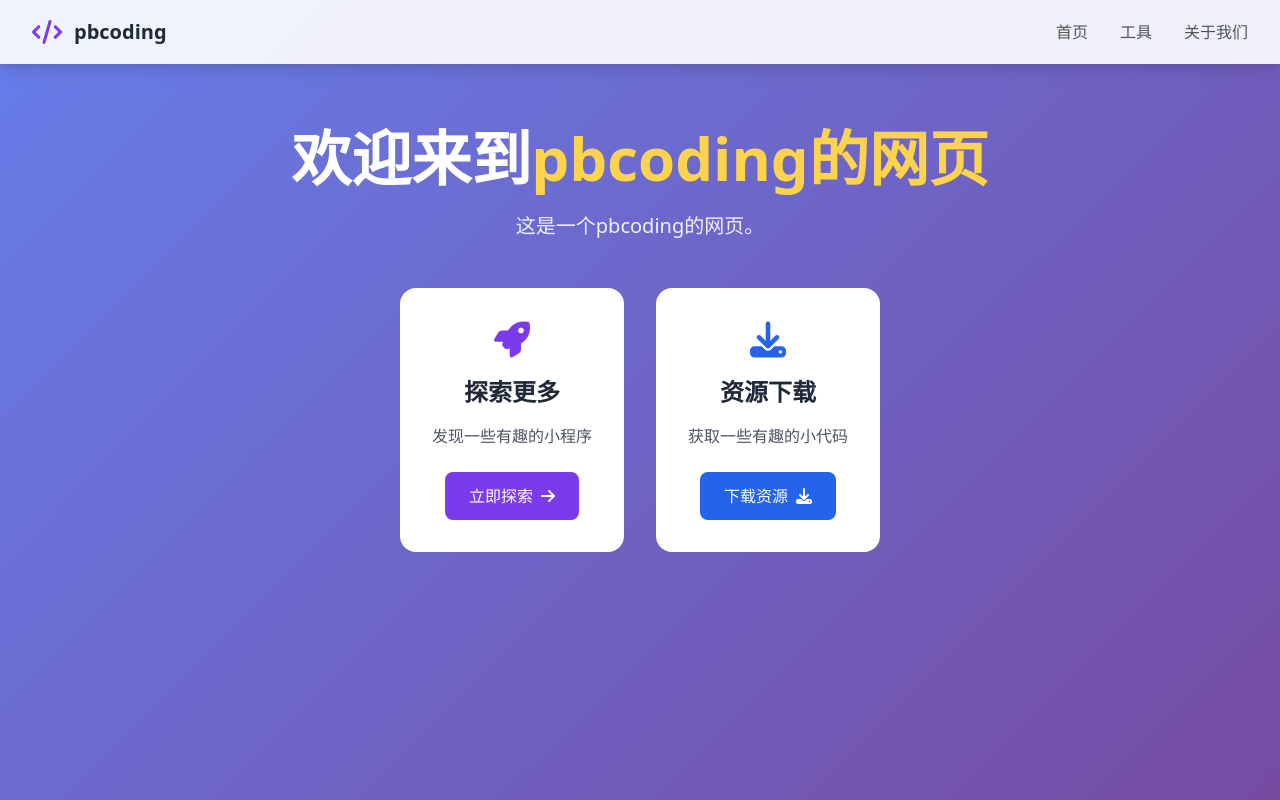
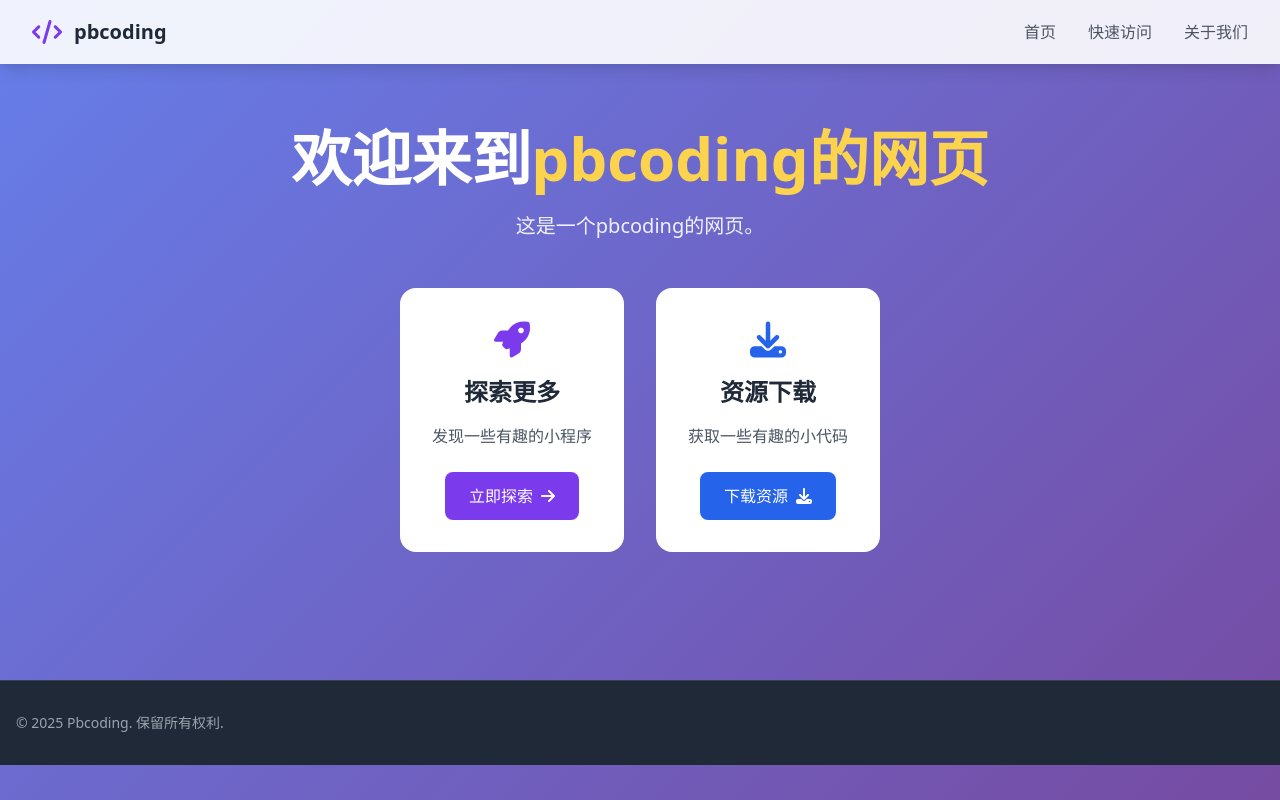
Before and after one commit to pbcoding123/pbcoding-website, a plain HTML site: page index.html in a window 1280 px wide. Drawn offline with nearby package versions, Linux system fonts and the light colour scheme.

Commit message:
Update index.html

```diff
--- a/index.html
+++ b/index.html
@@ -1,3 +1,4 @@
+<!--Main-->
 <!DOCTYPE html>
 <html lang="zh-CN">
 <head>
@@ -37,9 +38,9 @@
                     <h1 class="text-xl font-bold text-gray-800">pbcoding</h1>
                 </div>
                 <div class="hidden md:flex space-x-8">
-                    <a href="#" class="text-gray-600 hover:text-purple-600 transition-colors">首页</a>
-                    <a href="/tools" class="text-gray-600 hover:text-purple-600 transition-colors">工具</a>
-                    <a href="https://github.com/pbcoding123" class="text-gray-600 hover:text-purple-600 transition-colors">关于我们</a>
+                    <a href="https://pbcoding123.dpdns.org" class="text-gray-600 hover:text-purple-600 transition-colors">首页</a>
+                    <a href="https://pbcoding123.dpdns.org/links" class="text-gray-600 hover:text-purple-600 transition-colors">快速访问</a>
+                    <a href="https://pbcoding123.dpdns.org/about-us" class="text-gray-600 hover:text-purple-600 transition-colors">关于我们</a>
                 </div>
                 <button class="md:hidden text-gray-600">
                     <i class="fas fa-bars text-xl"></i>
@@ -87,9 +88,26 @@
         </div>
     </main>
 
+    <footer class="bg-gray-800 text-white">
+        <div class="border-t border-gray-700">
+            <div class="max-w-7xl mx-auto px-4 py-8">
+                <div class="flex flex-col md:flex-row justify-between items-center">
+                    <p class="text-gray-400 text-sm mb-4 md:mb-0">
+                        &copy; 2025 Pbcoding. 保留所有权利.
+                    </p>
+                </div>
+            </div>
+        </div>
+    </footer>
+
     <script>
-        // 简单的交互动画
         document.addEventListener('DOMContentLoaded', function() {
+            const yearElement = document.querySelector('footer p');
+            if (yearElement) {
+                const currentYear = new Date().getFullYear();
+                yearElement.innerHTML = yearElement.innerHTML.replace('2025', currentYear);
+            }
+
             const cards = document.querySelectorAll('.card-hover');
 
             cards.forEach(card => {
@@ -102,7 +120,6 @@
                 });
             });
 
-            // 添加滚动动画
             const observerOptions = {
                 threshold: 0.1,
                 rootMargin: '0px 0px -50px 0px'
@@ -117,7 +134,6 @@
                 });
             }, observerOptions);
 
-            // 观察所有卡片
             cards.forEach(card => {
                 card.style.opacity = '0';
                 card.style.transform = 'translateY(20px)';
@@ -127,5 +143,4 @@
         });
     </script>
 </body>
-
 </html>
```
